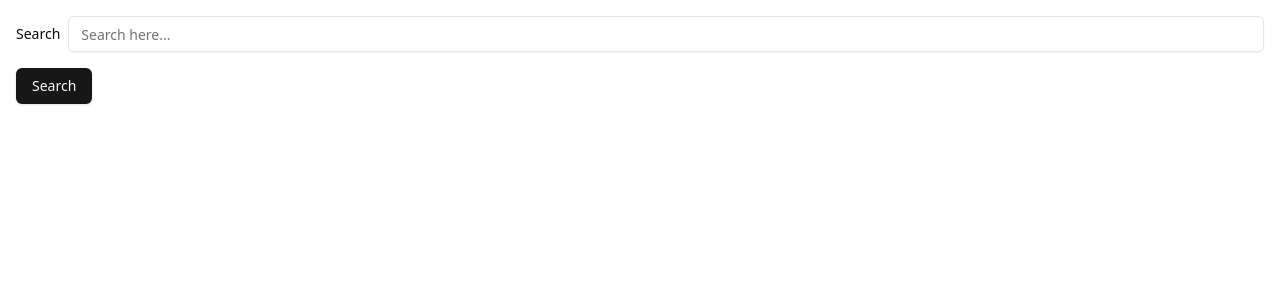
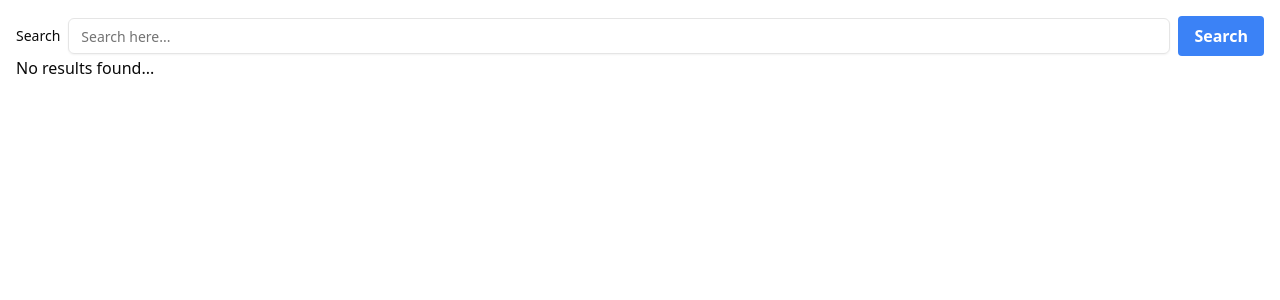
Before and after one commit to javy99/media-searcher, a React (Vite) app: page / in a window 1280 px wide. Shown: the top 300 px of the page. Built offline with nearby package versions, Linux system fonts and the light colour scheme.

Commit message:
integrates all components into App.tsx

```diff
--- a/src/App.tsx
+++ b/src/App.tsx
@@ -1,16 +1,21 @@
-import { Button } from "@/components/ui/button";
-import { Label } from "@/components/ui/label";
-import { Input } from "@/components/ui/input";
 import React from "react";
+import { useSearch } from "./hooks";
+import { Loading, SearchBar, SearchResults } from "./components";
 
 const App: React.FC  = () => {
+  const { searchTerm, setSearchTerm, results, loading, error, search } = useSearch();
+
   return (
     <div className="p-4">
-      <div className="flex gap-2 items-center">
-        <Label htmlFor="search">Search</Label>
-        <Input id="search" type="search" placeholder="Search here..." />
-      </div>
-      <Button className="mt-4">Search</Button>
+      <SearchBar
+        searchItem={searchTerm}
+        setSearchItem={setSearchTerm}
+        onSearch={search}
+        loading={loading}
+      />
+      {loading && <Loading />}
+      {error && <p className="text-red-500 mt-4">{error}</p>}
+      {!loading && <SearchResults results={results} />}
     </div>
   );
 }
```
